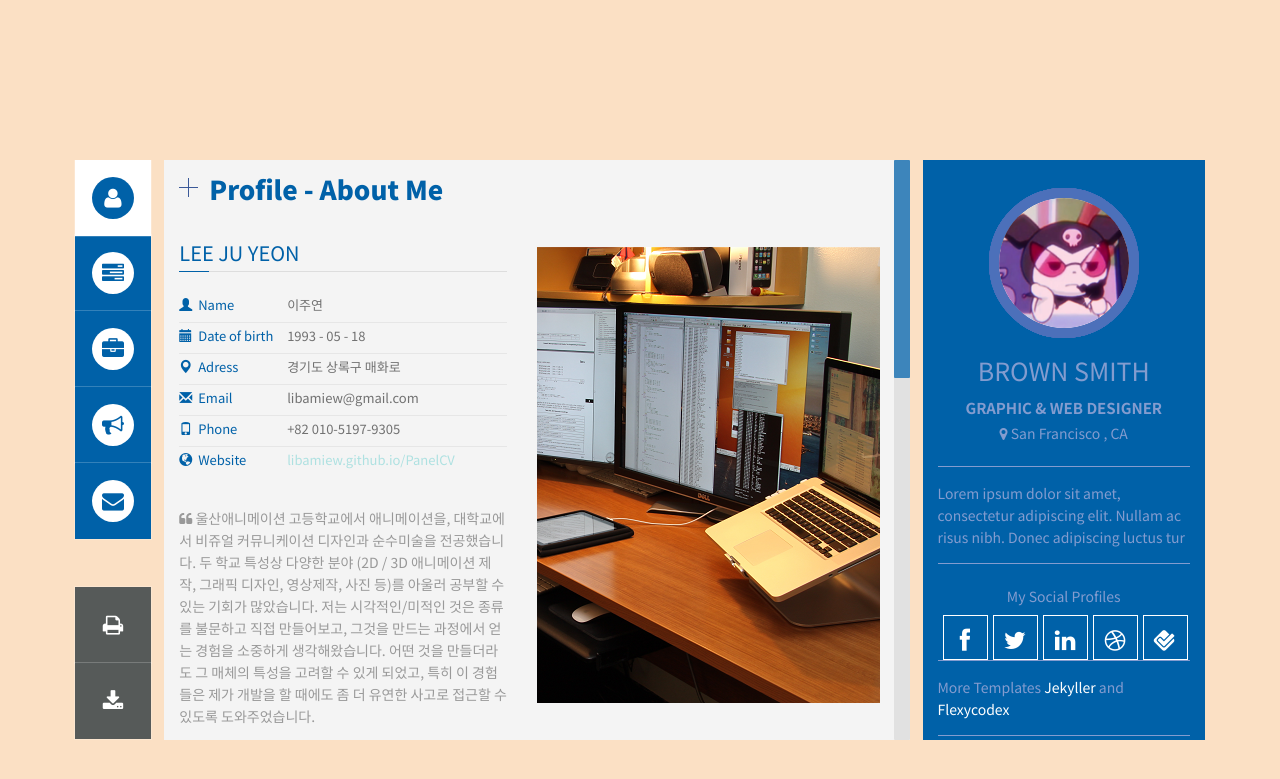
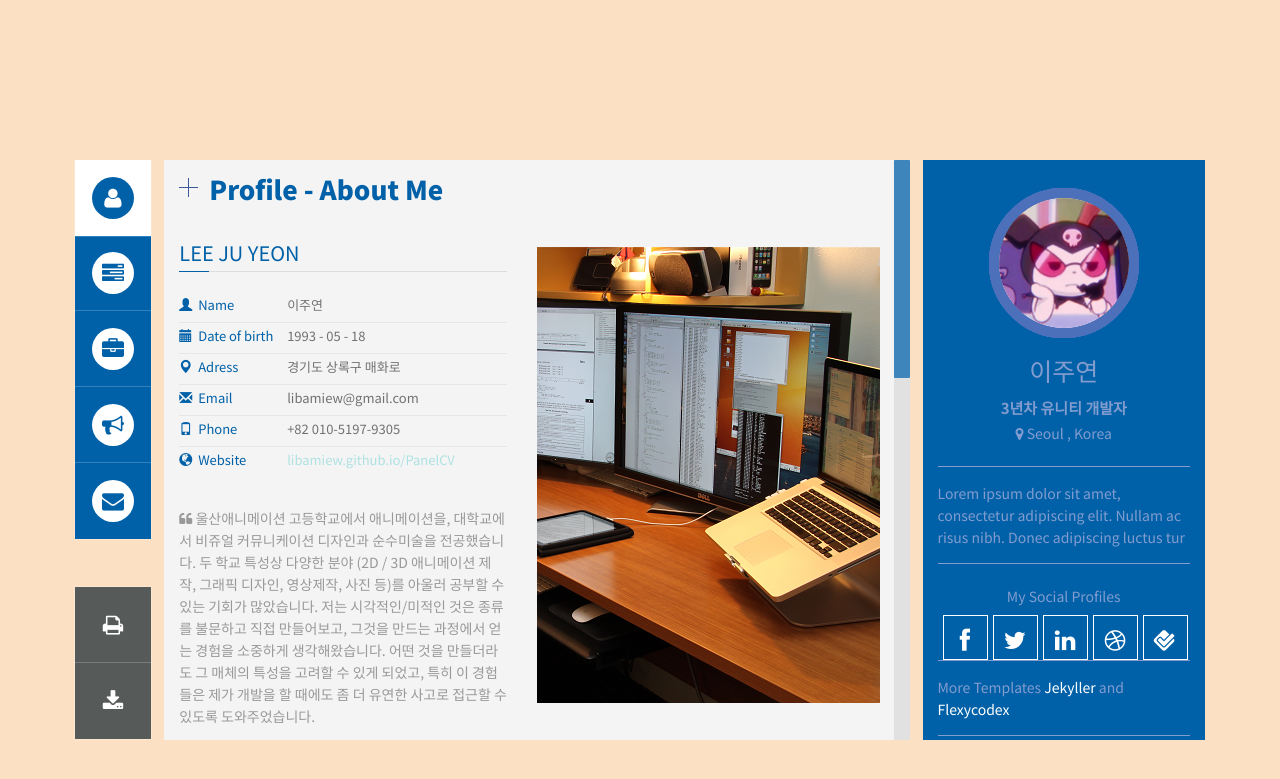
Before and after one commit to libamiew/PanelCV, a Jekyll site: the page built from index.html, in a window 1280 px wide. Shown: the top 779 px of the page. Built offline with Jekyll 4.4.1, drawn with Linux system fonts in a browser that asks for light colours; some web fonts are replaced.

Commit message:
Update _config.yml

```diff
--- a/_config.yml
+++ b/_config.yml
@@ -6,9 +6,9 @@
 
 
 # Profile information
-yourname: Brown Smith  ## put your name
-title: 'GRAPHIC &amp; WEB DESIGNER'  ## your title
-location: San Francisco , CA
+yourname: 이주연  ## put your name
+title: '3년차 유니티 개발자'  ## your title
+location: Seoul , Korea
 
 
 ## Social Profiles
```
